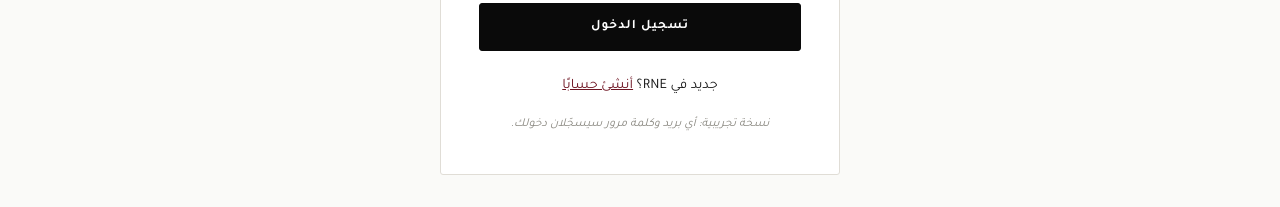
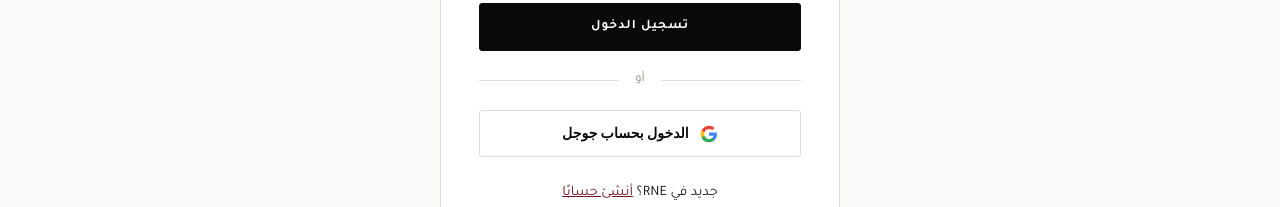
Before and after one commit to ysfshrief/RNE-perfumes, a Next.js app: page /login in a window 1280 px wide. Shown: the part 433-640 px from the top of the page. Built offline with nearby package versions, Linux system fonts and the light colour scheme; no server answers.

Commit message:
Add files via upload

```diff
--- a/src/app/auth.module.css
+++ b/src/app/auth.module.css
@@ -54,3 +54,36 @@
   font-size: 0.85rem;
   text-align: center;
 }
+
+.divider {
+  display: flex;
+  align-items: center;
+  gap: 1rem;
+  margin: 1.2rem 0;
+  color: var(--olive);
+  font-size: 0.8rem;
+}
+.divider::before, .divider::after {
+  content: "";
+  flex: 1;
+  height: 1px;
+  background: var(--line);
+}
+.googleBtn {
+  display: flex;
+  align-items: center;
+  justify-content: center;
+  gap: 0.7rem;
+  width: 100%;
+  padding: 0.85rem;
+  border: 1px solid var(--line);
+  border-radius: var(--radius);
+  background: var(--white);
+  font-family: var(--font-display);
+  font-weight: 600;
+  font-size: 0.88rem;
+  color: var(--ink);
+  transition: background 0.2s, border-color 0.2s;
+}
+.googleBtn:hover { background: var(--paper); border-color: var(--olive); }
+.googleBtn:disabled { opacity: 0.5; }
--- a/src/app/checkout/page.js
+++ b/src/app/checkout/page.js
@@ -4,6 +4,7 @@ import { useState } from "react";
 import Link from "next/link";
 import { useShop } from "@/context/ShopContext";
 import { useLang } from "@/context/LangContext";
+import { useConfig } from "@/context/ConfigContext";
 import styles from "./checkout.module.css";
 
 const GOV_KEYS = [
@@ -19,6 +20,7 @@ const GOV_AR = {
 export default function CheckoutPage() {
   const { state, dispatch, cartTotal } = useShop();
   const { t, lang } = useLang();
+  const { config } = useConfig();
   const [pay, setPay] = useState("cod");
   const [placed, setPlaced] = useState(false);
   const [form, setForm] = useState({
@@ -27,6 +29,7 @@ export default function CheckoutPage() {
   });
   const cur = t("common.currency");
 
+  const enabledPayments = config.payments || {};
   const PAYMENTS = [
     { id: "cod", label: t("pay.cod"), note: t("pay.codNote") },
     { id: "card", label: t("pay.card"), note: t("pay.cardNote") },
@@ -34,7 +37,7 @@ export default function CheckoutPage() {
     { id: "vodafone", label: t("pay.vodafone"), note: t("pay.vodafoneNote") },
     { id: "orange", label: t("pay.orange"), note: t("pay.orangeNote") },
     { id: "etisalat", label: t("pay.etisalat"), note: t("pay.etisalatNote") },
-  ];
+  ].filter((p) => enabledPayments[p.id] !== false);
 
   const set = (k) => (e) => setForm((f) => ({ ...f, [k]: e.target.value }));
   const valid = form.name && form.phone && form.governorate && form.city && form.address && form.email;
--- a/src/app/login/page.js
+++ b/src/app/login/page.js
@@ -10,7 +10,7 @@ import styles from "../auth.module.css";
 
 export default function LoginPage() {
   const { dispatch } = useShop();
-  const { signIn } = useAuth();
+  const { signIn, signInWithGoogle } = useAuth();
   const { t } = useLang();
   const router = useRouter();
   const [form, setForm] = useState({ email: "", password: "" });
@@ -27,6 +27,18 @@ export default function LoginPage() {
     if (res.ok) {
       // keep the ShopContext user in sync for the storefront UI
       dispatch({ type: "LOGIN", payload: { name: form.email.split("@")[0], email: form.email } });
+      router.push("/account");
+    } else {
+      setError(res.error || t("auth.loginFailed"));
+    }
+  };
+
+  const googleSignIn = async () => {
+    setError("");
+    setLoading(true);
+    const res = await signInWithGoogle();
+    setLoading(false);
+    if (res.ok) {
       router.push("/account");
     } else {
       setError(res.error || t("auth.loginFailed"));
@@ -52,6 +64,12 @@ export default function LoginPage() {
             {loading ? "..." : t("auth.signIn")}
           </button>
         </form>
+
+        <div className={styles.divider}><span>{t("auth.or")}</span></div>
+        <button className={styles.googleBtn} onClick={googleSignIn} disabled={loading}>
+          <svg width="18" height="18" viewBox="0 0 24 24"><path fill="#4285F4" d="M22.56 12.25c0-.78-.07-1.53-.2-2.25H12v4.26h5.92a5.06 5.06 0 0 1-2.2 3.32v2.77h3.57c2.08-1.92 3.28-4.74 3.28-8.1z"/><path fill="#34A853" d="M12 23c2.97 0 5.46-.98 7.28-2.66l-3.57-2.77c-.98.66-2.23 1.06-3.71 1.06-2.86 0-5.29-1.93-6.15-4.53H2.18v2.84A11 11 0 0 0 12 23z"/><path fill="#FBBC05" d="M5.85 14.1a6.6 6.6 0 0 1 0-4.2V7.06H2.18a11 11 0 0 0 0 9.88l3.67-2.84z"/><path fill="#EA4335" d="M12 5.38c1.62 0 3.06.56 4.21 1.64l3.15-3.15C17.45 2.09 14.97 1 12 1 7.7 1 3.99 3.47 2.18 7.06l3.67 2.84C6.71 7.31 9.14 5.38 12 5.38z"/></svg>
+          {t("auth.google")}
+        </button>
         <p className={styles.alt}>
           {t("auth.newHere")} <Link href="/register">{t("auth.createAccount")}</Link>
         </p>
--- a/src/context/AuthContext.js
+++ b/src/context/AuthContext.js
@@ -86,6 +86,24 @@ export function AuthProvider({ children }) {
     }
   }, []);
 
+  // Sign in with Google popup
+  const signInWithGoogle = useCallback(async () => {
+    if (!isFirebaseEnabled || !auth) {
+      const mockUser = { uid: "local", email: "google@user.com", name: "Google User" };
+      setUser(mockUser);
+      try { localStorage.setItem("rne-user", JSON.stringify(mockUser)); } catch (e) {}
+      return { ok: true };
+    }
+    try {
+      const { GoogleAuthProvider, signInWithPopup } = await import("firebase/auth");
+      const provider = new GoogleAuthProvider();
+      await signInWithPopup(auth, provider);
+      return { ok: true };
+    } catch (e) {
+      return { ok: false, error: e.code || e.message };
+    }
+  }, []);
+
   const signOut = useCallback(async () => {
     if (!isFirebaseEnabled || !auth) {
       setUser(null);
@@ -97,7 +115,7 @@ export function AuthProvider({ children }) {
   }, []);
 
   return (
-    <AuthContext.Provider value={{ user, isAdmin, ready, signIn, register, signOut }}>
+    <AuthContext.Provider value={{ user, isAdmin, ready, signIn, register, signInWithGoogle, signOut }}>
       {children}
     </AuthContext.Provider>
   );
--- a/src/context/ConfigContext.js
+++ b/src/context/ConfigContext.js
@@ -28,6 +28,16 @@ export const defaultConfig = {
     imageZoom: true,          // images scale on hover
     smoothTransitions: true,  // all transitions
     parallax: true,           // subtle parallax on hero
+  },
+
+  // Payment methods (admin can enable/disable each)
+  payments: {
+    cod: true,
+    card: true,
+    instapay: true,
+    vodafone: true,
+    orange: true,
+    etisalat: true,
   },
 
   // Advertising slider (Noon-style hero carousel)
--- a/src/data/translations.js
+++ b/src/data/translations.js
@@ -197,6 +197,8 @@ export const translations = {
     "auth.password": "Password",
     "auth.newHere": "New to RNE?",
     "auth.createAccount": "Create an account",
+    "auth.google": "Continue with Google",
+    "auth.or": "or",
     "auth.loginFailed": "Wrong email or password",
     "auth.registerFailed": "Could not create account",
     "auth.loginNote": "Preview: any email and password will sign you in.",
@@ -603,6 +605,8 @@ export const translations = {
     "auth.password": "كلمة المرور",
     "auth.newHere": "جديد في RNE؟",
     "auth.createAccount": "أنشئ حسابًا",
+    "auth.google": "الدخول بحساب جوجل",
+    "auth.or": "أو",
     "auth.loginFailed": "الإيميل أو الباسورد غلط",
     "auth.registerFailed": "تعذّر إنشاء الحساب",
     "auth.loginNote": "نسخة تجريبية: أي بريد وكلمة مرور سيسجّلان دخولك.",
```
Also changed, not shown: src/app/admin/settings/page.js (+28 -0 lines).
